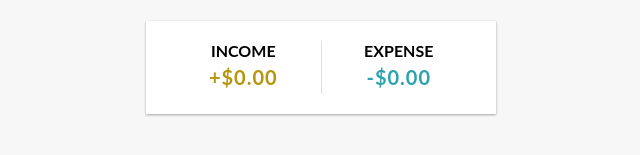
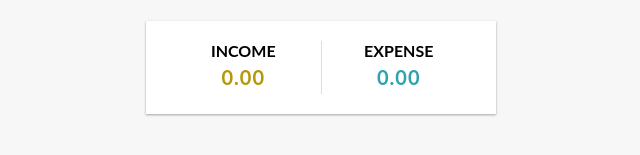
Before and after one commit to BootCamp-Web-SW-Dev/React-Expense-Tracker-, a React (Create React App) app: page / in a window 1280 px wide. Shown: the part 210-365 px from the top of the page, without its empty margins (319-959 px from the left). Built offline with nearby package versions, Linux system fonts and the light colour scheme.

Commit message:
Final UI Changes 2
Final UI Changes

```diff
--- a/src/components/AccountSummary.js
+++ b/src/components/AccountSummary.js
@@ -17,13 +17,13 @@ export const AccountSummary = () => {
             <div>
                 <h4>Income</h4>
                 <p className="money plus">
-                    +$0.00
+                    {income}
                 </p>
             </div>
             <div>
                 <h4>Expense</h4>
                 <p className="money minus">
-                    -$0.00
+                    {expense}
                 </p>
             </div>
 
```
Also changed, not shown: 1 other file (tests, documents, lock files or other folders).
